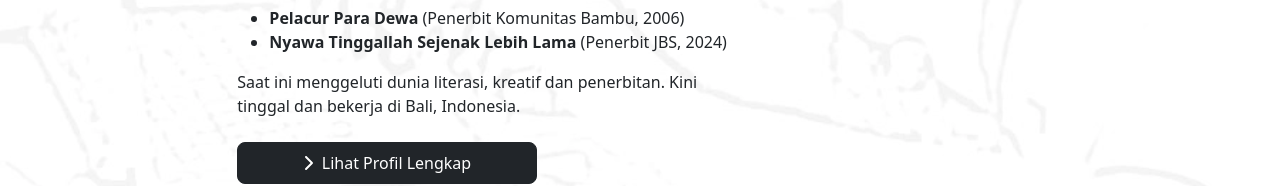
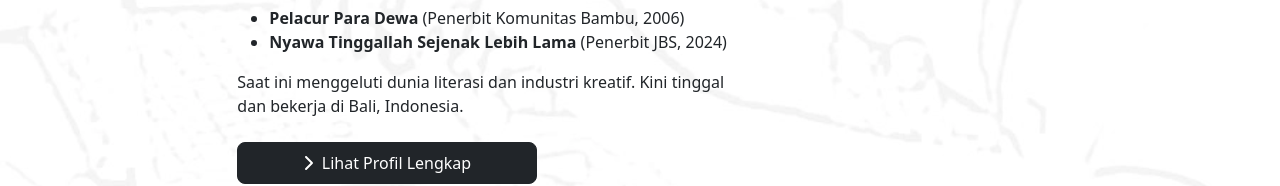
Before and after one commit to themeprys/pranitadewi, a Next.js app: page / in a window 1280 px wide. Shown: the part 515-701 px from the top of the page. Built offline with nearby package versions, Linux system fonts and the light colour scheme.

Commit message:
add info

```diff
--- a/src/app/about/page.js
+++ b/src/app/about/page.js
@@ -48,7 +48,7 @@ function Hero() {
             </li>
           </ul>
           <p>
-            Saat ini menggeluti dunia literasi, kreatif dan penerbitan. Kini
+            Saat ini menggeluti dunia literasi dan industri kreatif. Kini
             tinggal dan bekerja di Bali, Indonesia.
           </p>
           <hr/>
--- a/src/app/components/Hero.js
+++ b/src/app/components/Hero.js
@@ -28,7 +28,7 @@ function Hero() {
 <li><strong>Pelacur Para Dewa</strong> (Penerbit Komunitas Bambu, 2006)</li>
 <li><strong>Nyawa Tinggallah Sejenak Lebih Lama</strong> (Penerbit JBS, 2024)</li>
 </ul>
-<p>Saat ini menggeluti dunia literasi, kreatif dan penerbitan. Kini tinggal dan bekerja di Bali, Indonesia.</p>
+<p>Saat ini menggeluti dunia literasi dan industri kreatif. Kini tinggal dan bekerja di Bali, Indonesia.</p>
 
 
           {/* <p>Pranita Dewi adalah seorang penulis Indonesia yang menulis puisi, prosa lirik, dan cerpen. Kumpulan puisinya yang berjudul Pelacur Para Dewa diterbitkan oleh Komunitas Bambu pada tahun 2006, dan tajuk lainnya, Nyawa Tinggallah Sejenak Lebih Lama diterbitkan oleh Penerbit JBS pada tahun 2024.</p>
```
